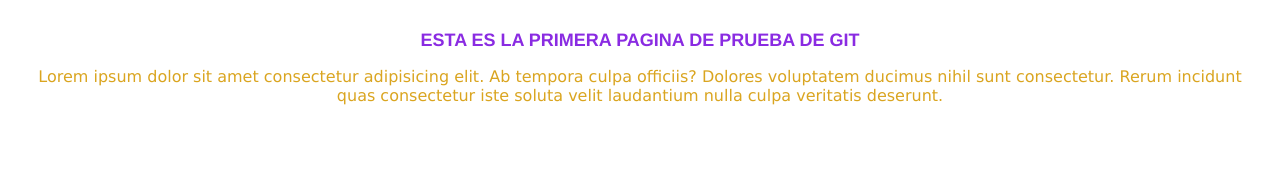
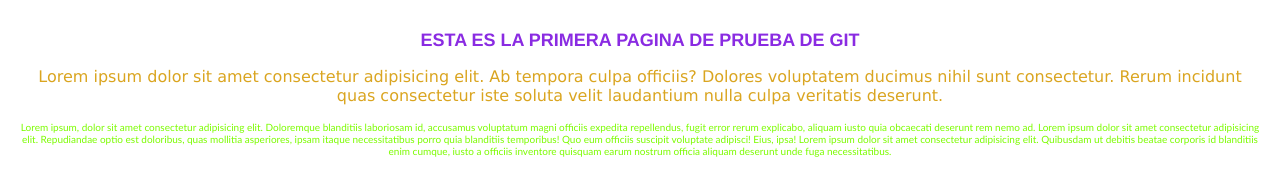
Before and after one commit to Jmob99/Hyperblog, a plain HTML site: page paginaWeb/index.html in a window 1280 px wide. Drawn offline with Linux system fonts and the light colour scheme.

Commit message:
Segunda versión se añade segundo parrafo

```diff
--- a/paginaWeb/index.html
+++ b/paginaWeb/index.html
@@ -11,6 +11,7 @@
     <div class="contenedor">
         <h1 class="titulo">ESTA ES LA PRIMERA PAGINA DE PRUEBA DE GIT</h1>
         <p class="parrafo">Lorem ipsum dolor sit amet consectetur adipisicing elit. Ab tempora culpa officiis? Dolores voluptatem ducimus nihil sunt consectetur. Rerum incidunt quas consectetur iste soluta velit laudantium nulla culpa veritatis deserunt.</p>
+        <p class="parrafo2">Lorem ipsum, dolor sit amet consectetur adipisicing elit. Doloremque blanditiis laboriosam id, accusamus voluptatum magni officiis expedita repellendus, fugit error rerum explicabo, aliquam iusto quia obcaecati deserunt rem nemo ad. Lorem ipsum dolor sit amet consectetur adipisicing elit. Repudiandae optio est doloribus, quas mollitia asperiores, ipsam itaque necessitatibus porro quia blanditiis temporibus! Quo eum officiis suscipit voluptate adipisci! Eius, ipsa! Lorem ipsum dolor sit amet consectetur adipisicing elit. Quibusdam ut debitis beatae corporis id blanditiis enim cumque, iusto a officiis inventore quisquam earum nostrum officia aliquam deserunt unde fuga necessitatibus.</p>
     </div>
 
 </body>
--- a/paginaWeb/style.css
+++ b/paginaWeb/style.css
@@ -11,7 +11,12 @@
     font-size: medium;
     text-align: center;
 }
-
+.parrafo2{
+    color: lawngreen;
+    font-family: 'Trebuchet MS', 'Lucida Sans Unicode', 'Lucida Grande', 'Lucida Sans', Arial, sans-serif;
+    font-size: x-small;
+    text-align: center;
+}
 .contenedor{
     background-color: white;
     padding: 10px;
```
